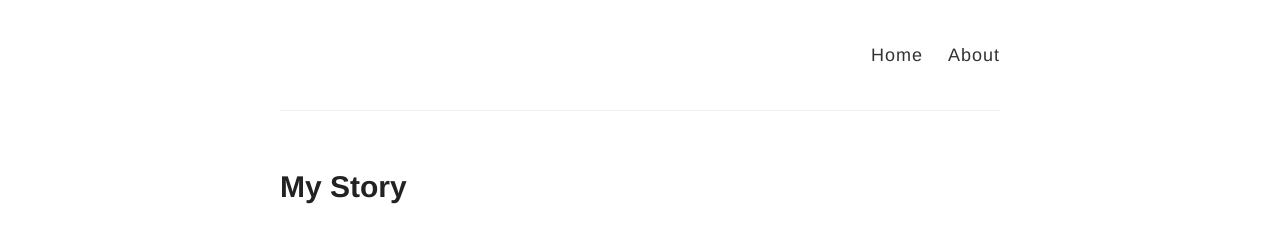
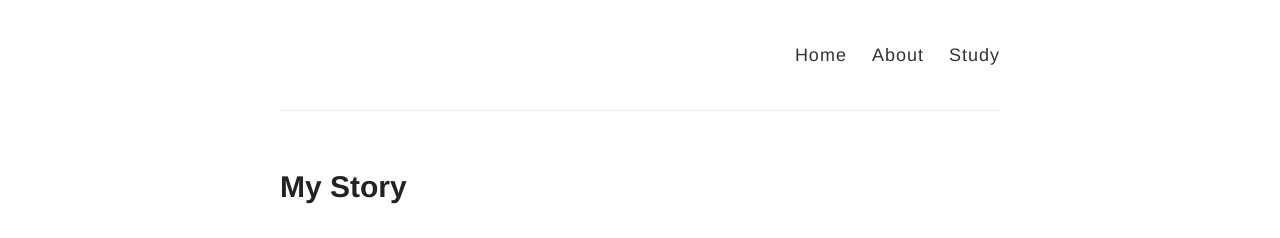
Before and after one commit to rualdo12/Rualdo-Kruger.github.io, a Jekyll site: the page built from about.md, in a window 1280 px wide. Shown: the top 238 px of the page. Built offline with Jekyll 4.4.1, drawn with Linux system fonts in a browser that asks for light colours.

Commit message:
Update default.html

```diff
--- a/_layouts/default.html
+++ b/_layouts/default.html
@@ -29,6 +29,7 @@
           <nav>
             <a href="{{ site.baseurl }}/">Home</a>
             <a href="{{ site.baseurl }}/about">About</a>
+            <a href="{{ site.baseurl }}/study">Study</a>
           </nav>
         </header>
       </div>
```
